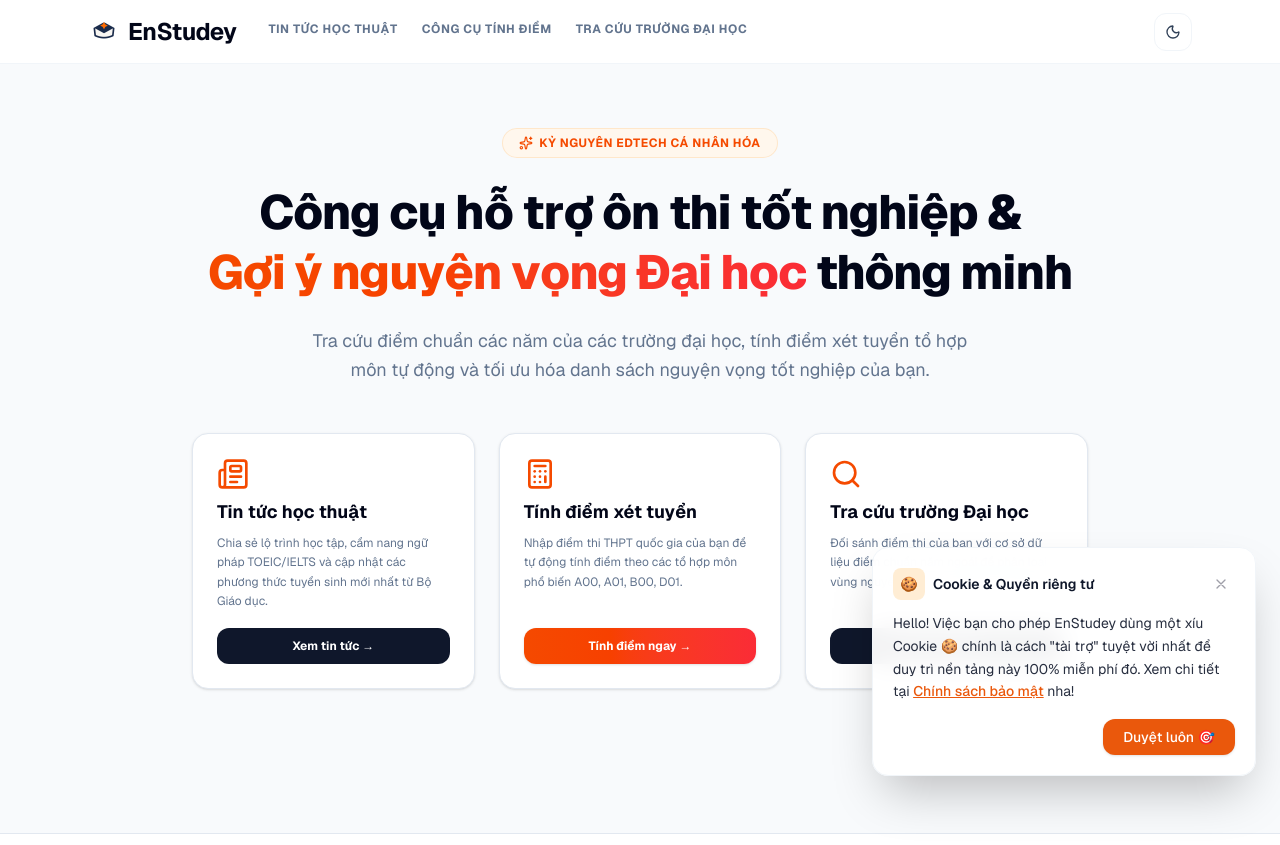
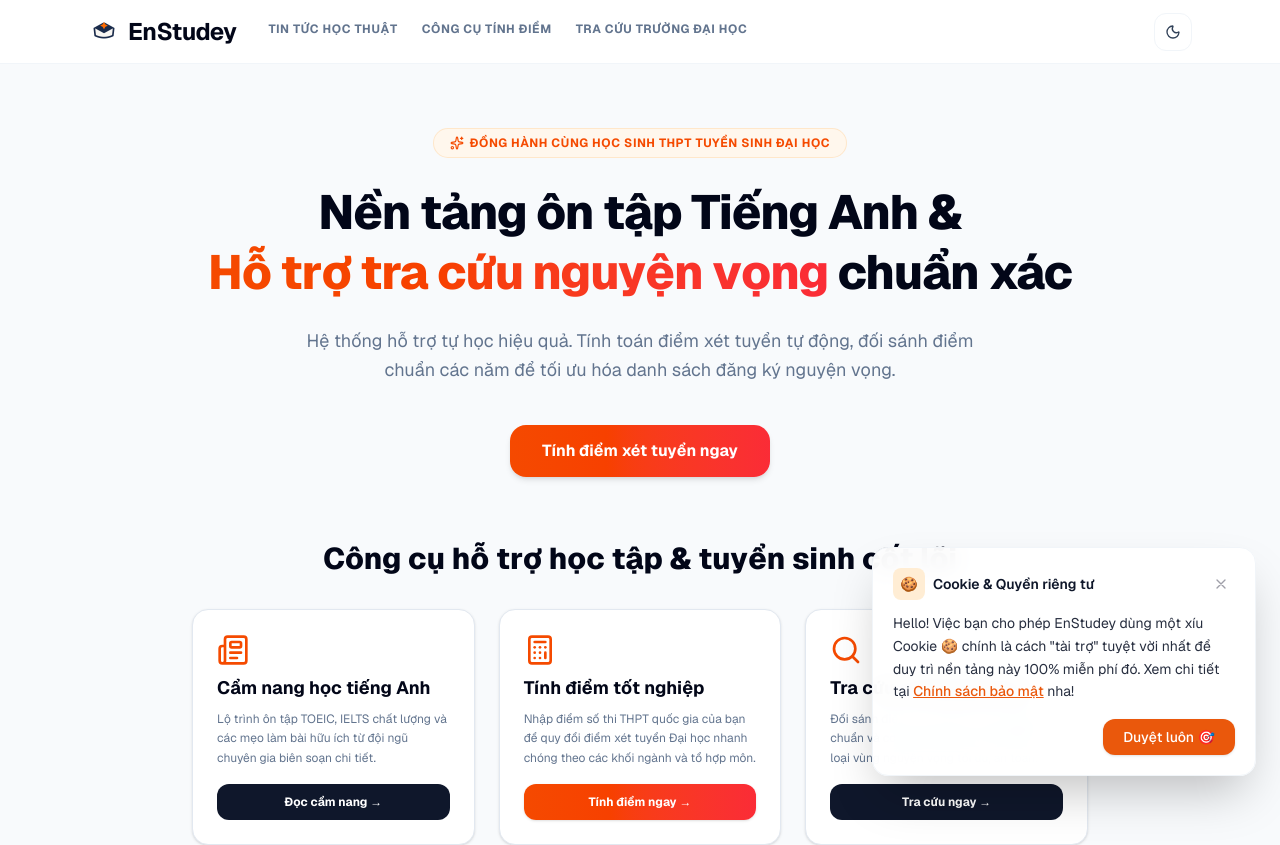
Before and after one commit to enstudey/enstudeyfe, a Next.js app: page / in a window 1280 px wide. Shown: the top 845 px of the page. Built offline with nearby package versions, Linux system fonts and the light colour scheme.

Commit message:
feat: modify landing page

```diff
--- a/app/page.tsx
+++ b/app/page.tsx
@@ -5,48 +5,59 @@ import Footer from "@/components/Footer";
 import { Sparkles, Newspaper, Calculator, Search } from "lucide-react";
 
 export const metadata: Metadata = {
-  title: "EnStudy - Nền tảng tra cứu học thuật & nguyện vọng Đại học",
-  description: "Công cụ hỗ trợ ôn thi TOEIC/IELTS, tính điểm thi tốt nghiệp THPT và gợi ý nguyện vọng đại học an toàn, tối ưu.",
+  title: "EnStudey - Nền tảng tra cứu học thuật & Hỗ trợ tuyển sinh Đại học",
+  description: "Cẩm nang học tiếng Anh TOEIC/IELTS, công cụ tự động tính điểm thi tốt nghiệp và phân tích cơ hội trúng tuyển Đại học chuẩn xác.",
 };
 
 export default function LandingPortalPage() {
   return (
     <div className="min-h-screen bg-slate-50 dark:bg-zinc-950 text-slate-900 dark:text-zinc-100 flex flex-col justify-between transition-colors duration-200">
-      {/* Header */}
       <Header />
 
+      <main className="max-w-5xl mx-auto px-6 py-16 flex-1 flex flex-col justify-center space-y-16 w-full text-center">
         {/* Hero Section */}
-      <main className="max-w-5xl mx-auto px-6 py-16 flex-1 flex flex-col justify-center space-y-12 w-full text-center">
         <div className="space-y-6">
           <div className="inline-flex items-center gap-1.5 bg-orange-50 dark:bg-zinc-900 border border-orange-200/50 dark:border-zinc-800 px-4 py-1.5 rounded-full text-xs font-bold text-orange-600 dark:text-orange-500 uppercase tracking-wider">
             <Sparkles className="w-3.5 h-3.5 shrink-0" />
-            <span>Kỷ nguyên EdTech cá nhân hóa</span>
+            <span>Đồng hành cùng học sinh THPT tuyển sinh Đại học</span>
           </div>
           <h1 className="text-4xl md:text-5xl font-extrabold tracking-tight max-w-4xl mx-auto leading-tight text-slate-950 dark:text-white">
-            Công cụ hỗ trợ ôn thi tốt nghiệp & <br />
-            <span className="bg-gradient-to-r from-orange-600 to-red-500 bg-clip-text text-transparent">Gợi ý nguyện vọng Đại học</span> thông minh
+            Nền tảng ôn tập Tiếng Anh & <br />
+            <span className="bg-gradient-to-r from-orange-600 to-red-500 bg-clip-text text-transparent">Hỗ trợ tra cứu nguyện vọng</span> chuẩn xác
           </h1>
           <p className="text-slate-500 dark:text-zinc-400 text-base md:text-lg max-w-2xl mx-auto leading-relaxed">
-            Tra cứu điểm chuẩn các năm của các trường đại học, tính điểm xét tuyển tổ hợp môn tự động và tối ưu hóa danh sách nguyện vọng tốt nghiệp của bạn.
+            Hệ thống hỗ trợ tự học hiệu quả. Tính toán điểm xét tuyển tự động, đối sánh điểm chuẩn các năm để tối ưu hóa danh sách đăng ký nguyện vọng.
           </p>
+          <div className="pt-4">
+            <Link
+              href="/tinh-diem-tot-nghiep"
+              className="inline-flex items-center gap-2 px-8 py-3.5 bg-gradient-to-r from-orange-600 to-red-500 hover:from-orange-700 hover:to-red-655 text-white font-bold rounded-2xl shadow-md transition duration-200 hover:scale-[1.02]"
+            >
+              Tính điểm xét tuyển ngay
+            </Link>
+          </div>
         </div>
 
-        {/* Feature Cards / Portals */}
+        {/* 3 Pillars Section */}
+        <div className="space-y-8">
+          <h2 className="text-2xl md:text-3xl font-extrabold text-slate-950 dark:text-white">
+            Công cụ hỗ trợ học tập & tuyển sinh cốt lõi
+          </h2>
           <div className="grid grid-cols-1 md:grid-cols-3 gap-6 max-w-4xl mx-auto w-full">
             {/* Card 1: Blog */}
             <div className="bg-white dark:bg-zinc-900 border border-slate-200 dark:border-zinc-800 rounded-2xl p-6 shadow-sm hover:shadow-md hover:border-orange-500/20 dark:hover:border-orange-500/20 transition duration-300 flex flex-col justify-between text-left space-y-4">
               <div className="space-y-2">
                 <Newspaper className="w-8 h-8 text-orange-600 dark:text-orange-500 shrink-0" />
-              <h2 className="text-lg font-bold text-slate-950 dark:text-white">Tin tức học thuật</h2>
+                <h3 className="text-lg font-bold text-slate-950 dark:text-white">Cẩm nang học tiếng Anh</h3>
                 <p className="text-slate-500 dark:text-zinc-400 text-xs leading-relaxed">
-                Chia sẻ lộ trình học tập, cẩm nang ngữ pháp TOEIC/IELTS và cập nhật các phương thức tuyển sinh mới nhất từ Bộ Giáo dục.
+                  Lộ trình ôn tập TOEIC, IELTS chất lượng và các mẹo làm bài hữu ích từ đội ngũ chuyên gia biên soạn chi tiết.
                 </p>
               </div>
               <Link
                 href="/tin-tuc"
                 className="w-full text-center py-2.5 bg-slate-900 dark:bg-zinc-850 hover:bg-slate-800 text-white text-xs font-bold rounded-xl transition"
               >
-              Xem tin tức &rarr;
+                Đọc cẩm nang &rarr;
               </Link>
             </div>
 
@@ -54,9 +65,9 @@ export default function LandingPortalPage() {
             <div className="bg-white dark:bg-zinc-900 border border-slate-200 dark:border-zinc-800 rounded-2xl p-6 shadow-sm hover:shadow-md hover:border-orange-500/20 dark:hover:border-orange-500/20 transition duration-300 flex flex-col justify-between text-left space-y-4">
               <div className="space-y-2">
                 <Calculator className="w-8 h-8 text-orange-600 dark:text-orange-500 shrink-0" />
-              <h2 className="text-lg font-bold text-slate-950 dark:text-white">Tính điểm xét tuyển</h2>
+                <h3 className="text-lg font-bold text-slate-950 dark:text-white">Tính điểm tốt nghiệp</h3>
                 <p className="text-slate-500 dark:text-zinc-400 text-xs leading-relaxed">
-                Nhập điểm thi THPT quốc gia của bạn để tự động tính điểm theo các tổ hợp môn phổ biến A00, A01, B00, D01.
+                  Nhập điểm số thi THPT quốc gia của bạn để quy đổi điểm xét tuyển Đại học nhanh chóng theo các khối ngành và tổ hợp môn.
                 </p>
               </div>
               <Link
@@ -71,9 +82,9 @@ export default function LandingPortalPage() {
             <div className="bg-white dark:bg-zinc-900 border border-slate-200 dark:border-zinc-800 rounded-2xl p-6 shadow-sm hover:shadow-md hover:border-orange-500/20 dark:hover:border-orange-500/20 transition duration-300 flex flex-col justify-between text-left space-y-4">
               <div className="space-y-2">
                 <Search className="w-8 h-8 text-orange-600 dark:text-orange-500 shrink-0" />
-              <h2 className="text-lg font-bold text-slate-950 dark:text-white">Tra cứu trường Đại học</h2>
+                <h3 className="text-lg font-bold text-slate-950 dark:text-white">Tra cứu trường Đại học</h3>
                 <p className="text-slate-500 dark:text-zinc-400 text-xs leading-relaxed">
-                Đối sánh điểm thi của bạn với cơ sở dữ liệu điểm chuẩn năm ngoái để phân loại vùng nguyện vọng An toàn/Cọ xát/Rủi ro.
+                  Đối sánh điểm thi của bạn với phổ điểm chuẩn và cơ sở dữ liệu các năm để xếp loại vùng nguyện vọng tối ưu, an toàn.
                 </p>
               </div>
               <Link
@@ -84,9 +95,9 @@ export default function LandingPortalPage() {
               </Link>
             </div>
           </div>
+        </div>
       </main>
 
-      {/* Footer */}
       <Footer />
     </div>
   );
```
Lines whose indentation alone changed are shown as unchanged.
